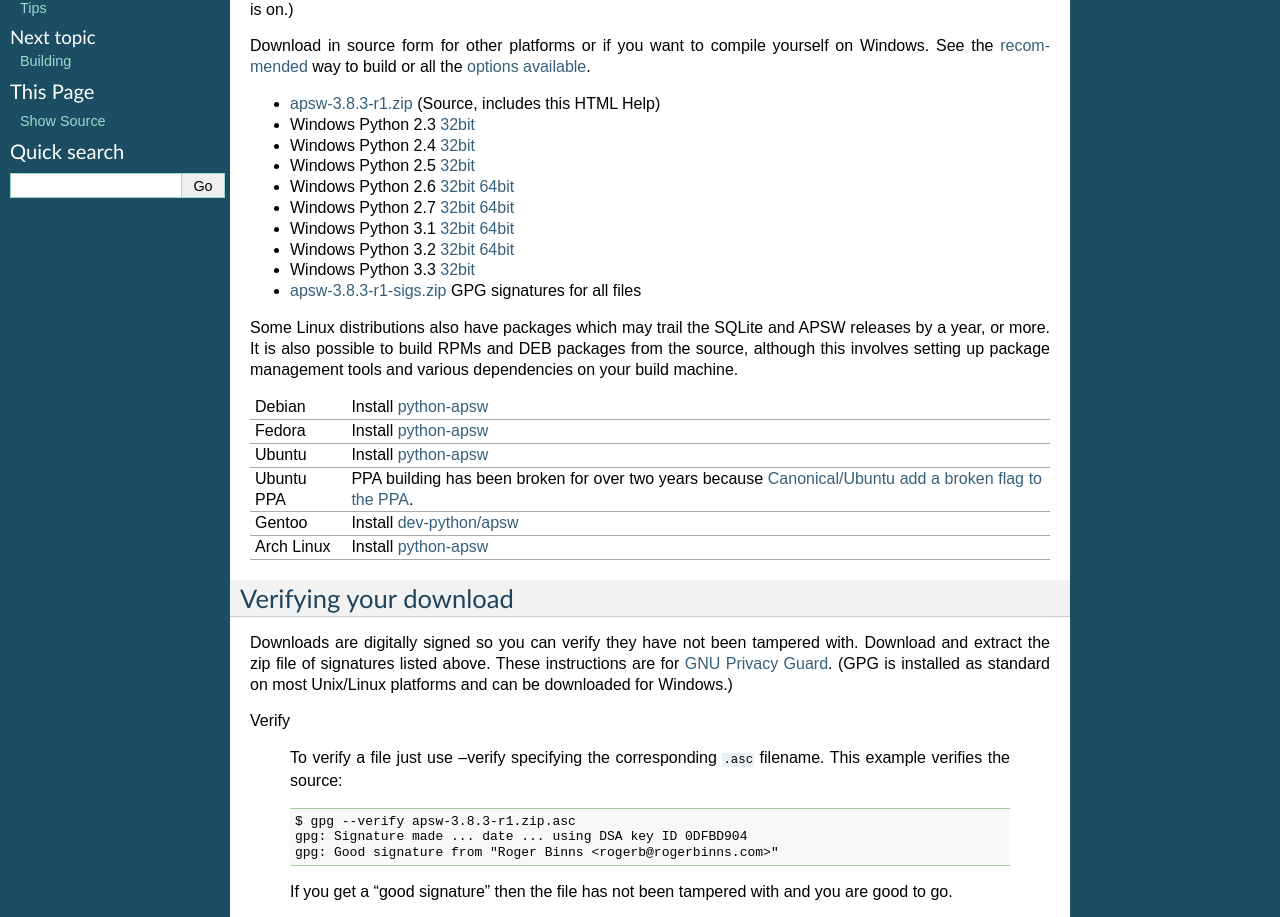
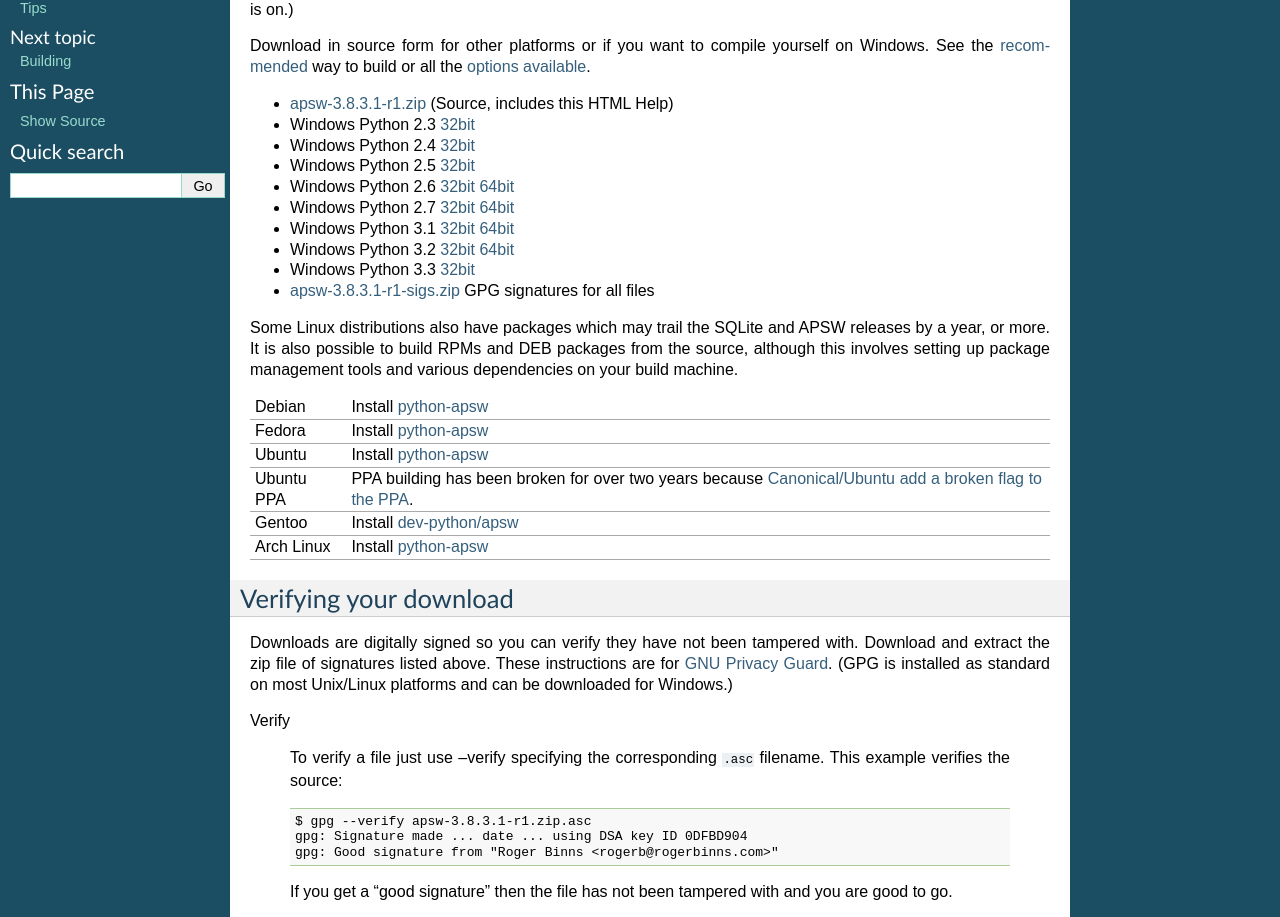
Before and after one commit to rogerbinns/apsw, a Sphinx documentation site: the page built from doc/download.rst, in a window 1280 px wide and 1400 px high. Shown: the part 191-1108 px from the top of the window. Built offline with Sphinx 7.4.7, drawn with Linux system fonts in a browser that asks for light colours; pages that are not in the unit, such as notebooks, are missing from menus; the version number is read from the project's files by our own code.

Commit message:
Version bump

```diff
--- a/doc/download.rst
+++ b/doc/download.rst
@@ -18,44 +18,44 @@
 
 .. downloads-begin
 
-* `apsw-3.8.3-r1.zip
-  <https://github.com/rogerbinns/apsw/releases/download/3.8.3-r1/apsw-3.8.3-r1.zip>`__
+* `apsw-3.8.3.1-r1.zip
+  <https://github.com/rogerbinns/apsw/releases/download/3.8.3.1-r1/apsw-3.8.3.1-r1.zip>`__
   (Source, includes this HTML Help)
 
 * Windows Python 2.3 `32bit
-  <https://github.com/rogerbinns/apsw/releases/download/3.8.3-r1/apsw-3.8.3-r1.win32-py2.3.exe>`__
+  <https://github.com/rogerbinns/apsw/releases/download/3.8.3.1-r1/apsw-3.8.3.1-r1.win32-py2.3.exe>`__
 
 * Windows Python 2.4 `32bit
-  <https://github.com/rogerbinns/apsw/releases/download/3.8.3-r1/apsw-3.8.3-r1.win32-py2.4.exe>`__
+  <https://github.com/rogerbinns/apsw/releases/download/3.8.3.1-r1/apsw-3.8.3.1-r1.win32-py2.4.exe>`__
 
 * Windows Python 2.5 `32bit
-  <https://github.com/rogerbinns/apsw/releases/download/3.8.3-r1/apsw-3.8.3-r1.win32-py2.5.exe>`__
+  <https://github.com/rogerbinns/apsw/releases/download/3.8.3.1-r1/apsw-3.8.3.1-r1.win32-py2.5.exe>`__
 
 * Windows Python 2.6 `32bit
-  <https://github.com/rogerbinns/apsw/releases/download/3.8.3-r1/apsw-3.8.3-r1.win32-py2.6.exe>`__
+  <https://github.com/rogerbinns/apsw/releases/download/3.8.3.1-r1/apsw-3.8.3.1-r1.win32-py2.6.exe>`__
   `64bit
-  <https://github.com/rogerbinns/apsw/releases/download/3.8.3-r1/apsw-3.8.3-r1.win-amd64-py2.6.exe>`__
+  <https://github.com/rogerbinns/apsw/releases/download/3.8.3.1-r1/apsw-3.8.3.1-r1.win-amd64-py2.6.exe>`__
 
 * Windows Python 2.7 `32bit
-  <https://github.com/rogerbinns/apsw/releases/download/3.8.3-r1/apsw-3.8.3-r1.win32-py2.7.exe>`__
+  <https://github.com/rogerbinns/apsw/releases/download/3.8.3.1-r1/apsw-3.8.3.1-r1.win32-py2.7.exe>`__
   `64bit
-  <https://github.com/rogerbinns/apsw/releases/download/3.8.3-r1/apsw-3.8.3-r1.win-amd64-py2.7.exe>`__
+  <https://github.com/rogerbinns/apsw/releases/download/3.8.3.1-r1/apsw-3.8.3.1-r1.win-amd64-py2.7.exe>`__
 
 * Windows Python 3.1 `32bit
-  <https://github.com/rogerbinns/apsw/releases/download/3.8.3-r1/apsw-3.8.3-r1.win32-py3.1.exe>`__
+  <https://github.com/rogerbinns/apsw/releases/download/3.8.3.1-r1/apsw-3.8.3.1-r1.win32-py3.1.exe>`__
   `64bit
-  <https://github.com/rogerbinns/apsw/releases/download/3.8.3-r1/apsw-3.8.3-r1.win-amd64-py3.1.exe>`__
+  <https://github.com/rogerbinns/apsw/releases/download/3.8.3.1-r1/apsw-3.8.3.1-r1.win-amd64-py3.1.exe>`__
 
 * Windows Python 3.2 `32bit
-  <https://github.com/rogerbinns/apsw/releases/download/3.8.3-r1/apsw-3.8.3-r1.win32-py3.2.exe>`__
+  <https://github.com/rogerbinns/apsw/releases/download/3.8.3.1-r1/apsw-3.8.3.1-r1.win32-py3.2.exe>`__
   `64bit
-  <https://github.com/rogerbinns/apsw/releases/download/3.8.3-r1/apsw-3.8.3-r1.win-amd64-py3.2.exe>`__
+  <https://github.com/rogerbinns/apsw/releases/download/3.8.3.1-r1/apsw-3.8.3.1-r1.win-amd64-py3.2.exe>`__
 
 * Windows Python 3.3 `32bit
-  <https://github.com/rogerbinns/apsw/releases/download/3.8.3-r1/apsw-3.8.3-r1.win32-py3.3.exe>`__
+  <https://github.com/rogerbinns/apsw/releases/download/3.8.3.1-r1/apsw-3.8.3.1-r1.win32-py3.3.exe>`__
 
-* `apsw-3.8.3-r1-sigs.zip
-  <https://github.com/rogerbinns/apsw/releases/download/3.8.3-r1/apsw-3.8.3-r1-sigs.zip>`__
+* `apsw-3.8.3.1-r1-sigs.zip
+  <https://github.com/rogerbinns/apsw/releases/download/3.8.3.1-r1/apsw-3.8.3.1-r1-sigs.zip>`__
   GPG signatures for all files
 
 .. downloads-end
@@ -98,7 +98,7 @@
   To verify a file just use --verify specifying the corresponding
   ``.asc`` filename.  This example verifies the source::
 
-      $ gpg --verify apsw-3.8.3-r1.zip.asc
+      $ gpg --verify apsw-3.8.3.1-r1.zip.asc
       gpg: Signature made ... date ... using DSA key ID 0DFBD904
       gpg: Good signature from "Roger Binns <rogerb@rogerbinns.com>"
 
```
Also changed, not shown: 5 other files.
